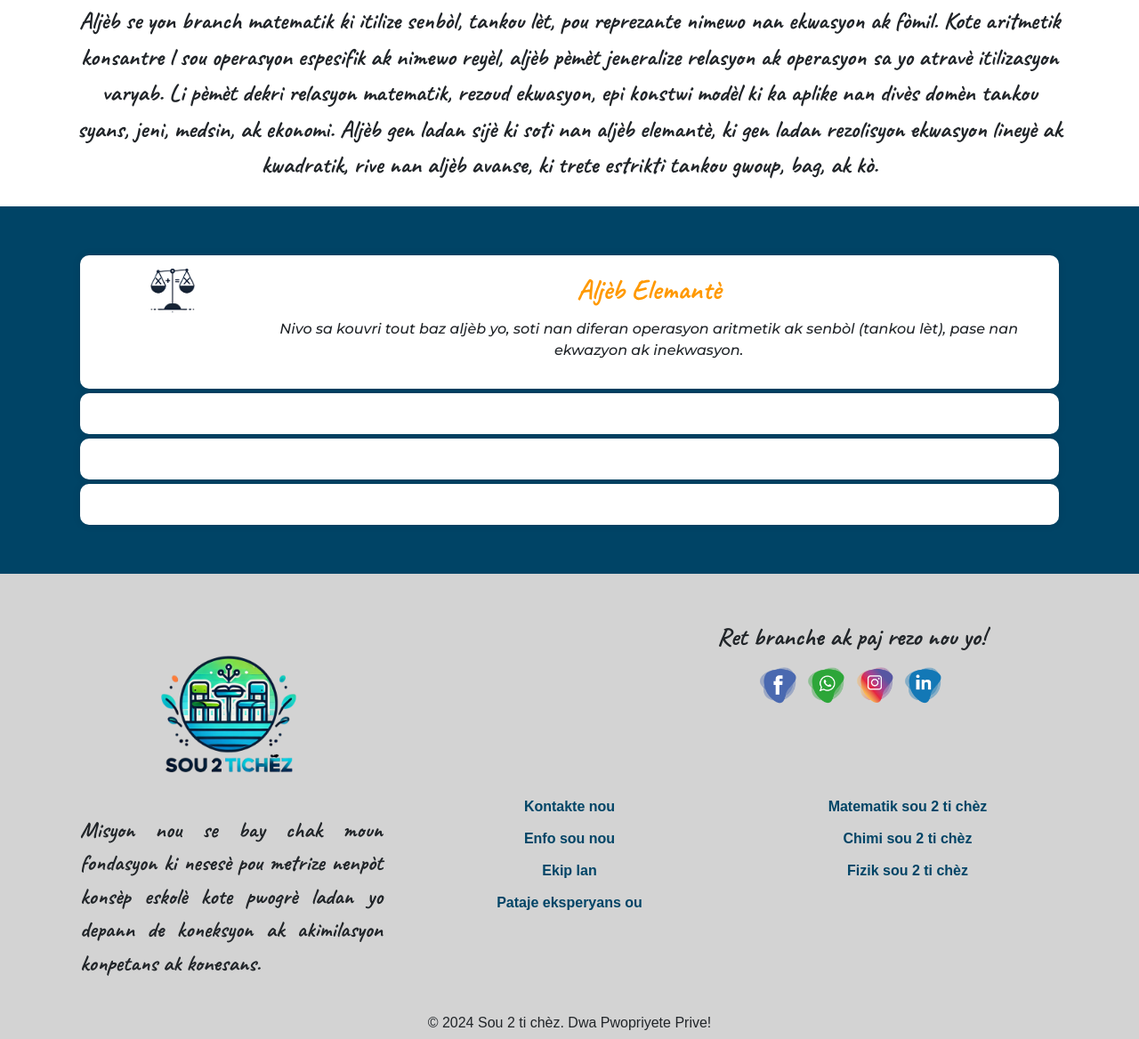
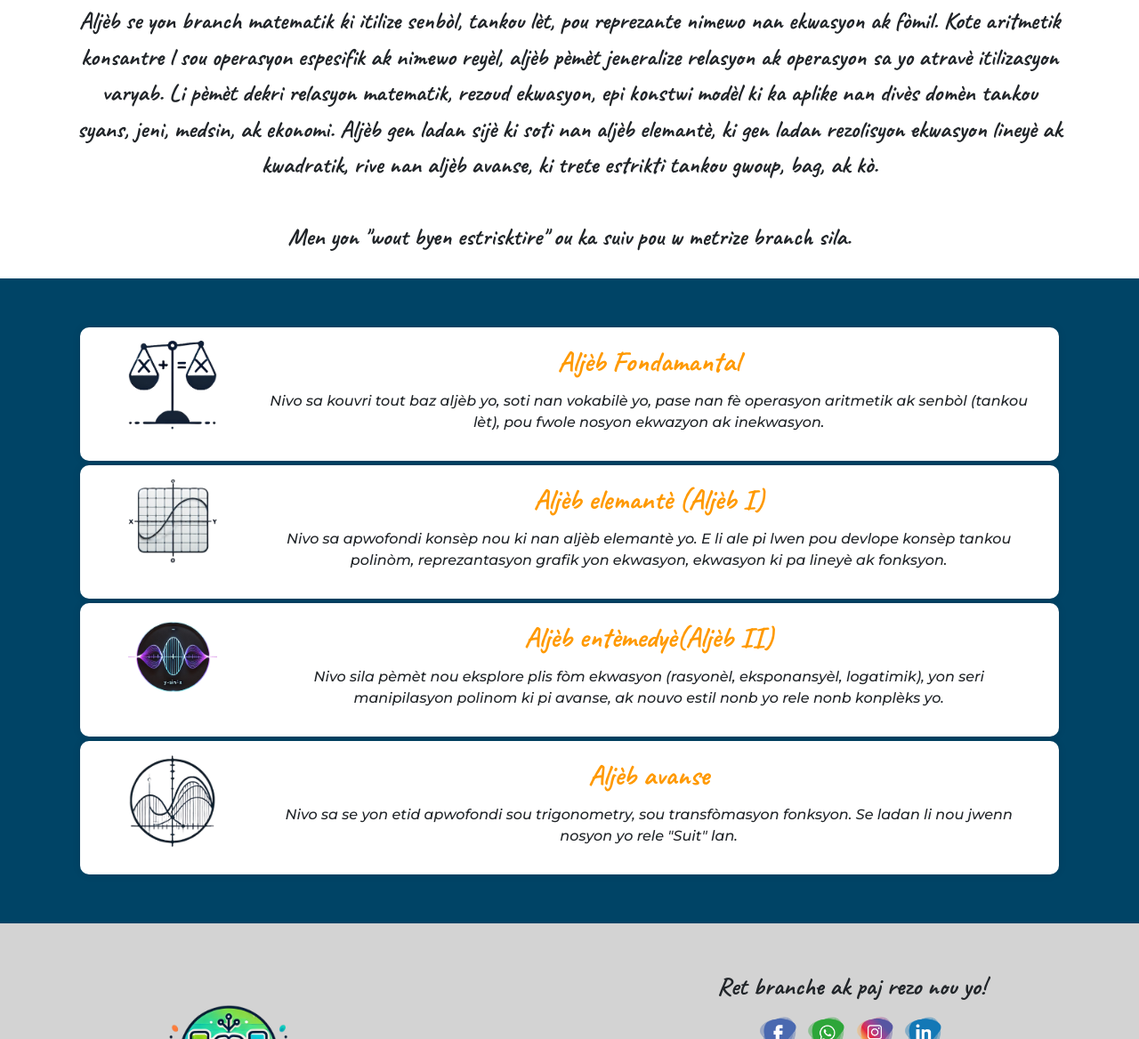
Before and after one commit to Blensky/sou2tichez, a plain HTML site: page Aljeb.html in a window 1280 px wide. Shown: the part 208-1376 px from the top of the page at 89% size. Drawn offline with nearby package versions, Linux system fonts and the light colour scheme.

Commit message:
Algebra Page

```diff
--- a/Aljeb.html
+++ b/Aljeb.html
@@ -77,7 +77,8 @@
         Li pèmèt dekri relasyon matematik, rezoud ekwasyon, epi konstwi modèl ki ka aplike nan divès domèn tankou syans,
         jeni, medsin, ak ekonomi.
         Aljèb gen ladan sijè ki soti nan aljèb elemantè, ki gen ladan rezolisyon ekwasyon lineyè ak kwadratik, rive nan
-        aljèb avanse, ki trete estrikti tankou gwoup, bag, ak kò.
+        aljèb avanse, ki trete estrikti tankou gwoup, bag, ak kò. <br><br>
+        Men yon "wout byen estrisktire" ou ka suiv pou w metrize branch sila.
       </p>
     </div>
   </section>
@@ -87,35 +88,49 @@
     <div class="container">
       <div class="row niveau">
         <div class="col-sm-2 text-center">
-          <img src="Images/AljebElemante.png" alt="" class="division_logo">
+          <img src="Images/PreAljebra.png" alt="" class="division_logo">
         </div>
         <div class="col-md-10 text-center">
-          <h2><a href="#" class="title-link">Aljèb Elemantè</a></h2>
-          <p class="division_description">Nivo sa kouvri tout baz aljèb yo, soti nan diferan operasyon aritmetik ak
-            senbòl (tankou lèt), pase nan ekwazyon ak
-            inekwasyon.
+          <h2><a href="#" class="title-link">Aljèb Fondamantal</a></h2>
+          <p class="division_description">Nivo sa kouvri tout baz aljèb yo, soti nan vokabilè yo, pase nan fè operasyon aritmetik ak
+            senbòl (tankou lèt), pou fwole nosyon ekwazyon ak inekwasyon.
           </p>
         </div>
       </div>
+
       <div class="row niveau">
-        <div class="col-sm-3"></div>
-        <div class="col-md-9">
-          <h2><a href="#" class="title-link"></a></h2>
-          <p></p>
+        <div class="col-sm-2 text-center">
+          <img src="Images/algebra1.png" alt="" class="division_logo">
+        </div>
+        <div class="col-md-10 text-center">
+          <h2><a href="#" class="title-link">Aljèb elemantè (Aljèb I)</a></h2>
+          <p class="division_description">Nivo sa apwofondi konsèp nou ki nan aljèb elemantè yo. E li ale pi lwen pou
+            devlope konsèp tankou polinòm, reprezantasyon grafik yon ekwasyon, ekwasyon ki pa lineyè ak fonksyon.
+          </p>
         </div>
       </div>
+
       <div class="row niveau">
-        <div class="col-sm-3"></div>
-        <div class="col-md-9">
-          <h2><a href="#" class="title-link"></a></h2>
-          <p></p>
+        <div class="col-sm-2 text-center">
+          <img src="Images/algebra2.png" alt="" class="division_logo">
+        </div>
+        <div class="col-md-10 text-center">
+          <h2><a href="#" class="title-link">Aljèb entèmedyè(Aljèb II)</a></h2>
+          <p class="division_description"> Nivo sila pèmèt nou eksplore plis fòm ekwasyon (rasyonèl, eksponansyèl, logatimik),
+            yon seri manipilasyon polinom ki pi avanse, ak nouvo estil nonb yo rele nonb konplèks yo.
+          </p>
         </div>
       </div>
+
       <div class="row niveau">
-        <div class="col-sm-3"></div>
-        <div class="col-md-9">
-          <h2><a href="#" class="title-link"></a></h2>
-          <p></p>
+        <div class="col-sm-2 text-center">
+          <img src="Images/algebra3.png" alt="" class="division_logo">
+        </div>
+        <div class="col-md-10 text-center">
+          <h2><a href="#" class="title-link">Aljèb avanse</a></h2>
+          <p class="division_description">Nivo sa se yon etid apwofondi sou trigonometry, sou transfòmasyon fonksyon.
+            Se ladan li nou jwenn nosyon yo rele "Suit" lan.
+          </p>
         </div>
       </div>
     </div>
--- a/styleAljeb.css
+++ b/styleAljeb.css
@@ -20,7 +20,13 @@
 }
 
 .division_logo{
-    max-width: 50px;
+    width: 100px;
+}
+
+@media (max-width: 576px){
+    .division_logo{
+        width: 50px;
+    }
 }
 
 .division_description{
```
Also changed, not shown: Images/PreAljebra.png (renamed from Images/AljebElemante.png), Images/algebra1.png (added), Images/algebra2.png (added), Images/algebra3.png (added).
